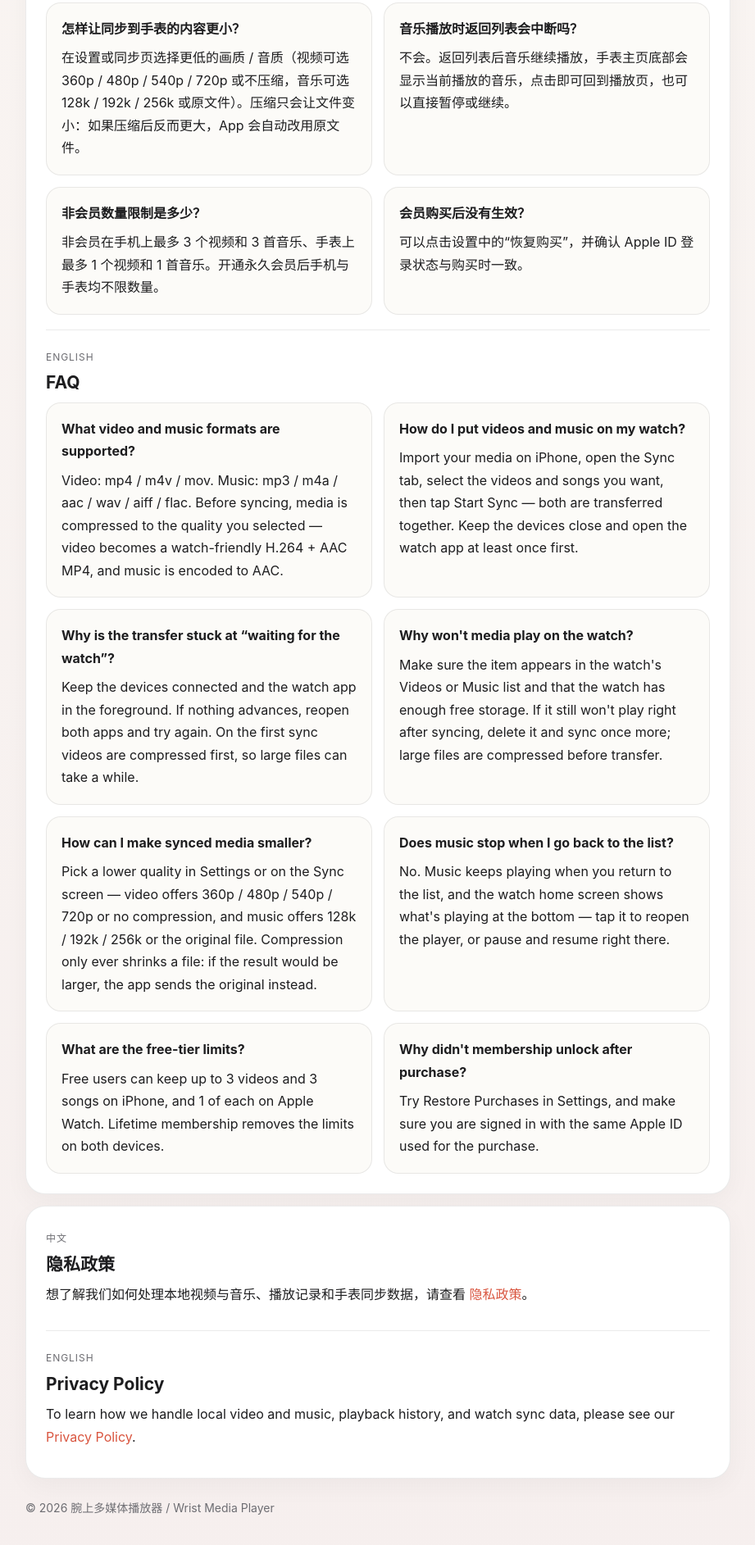
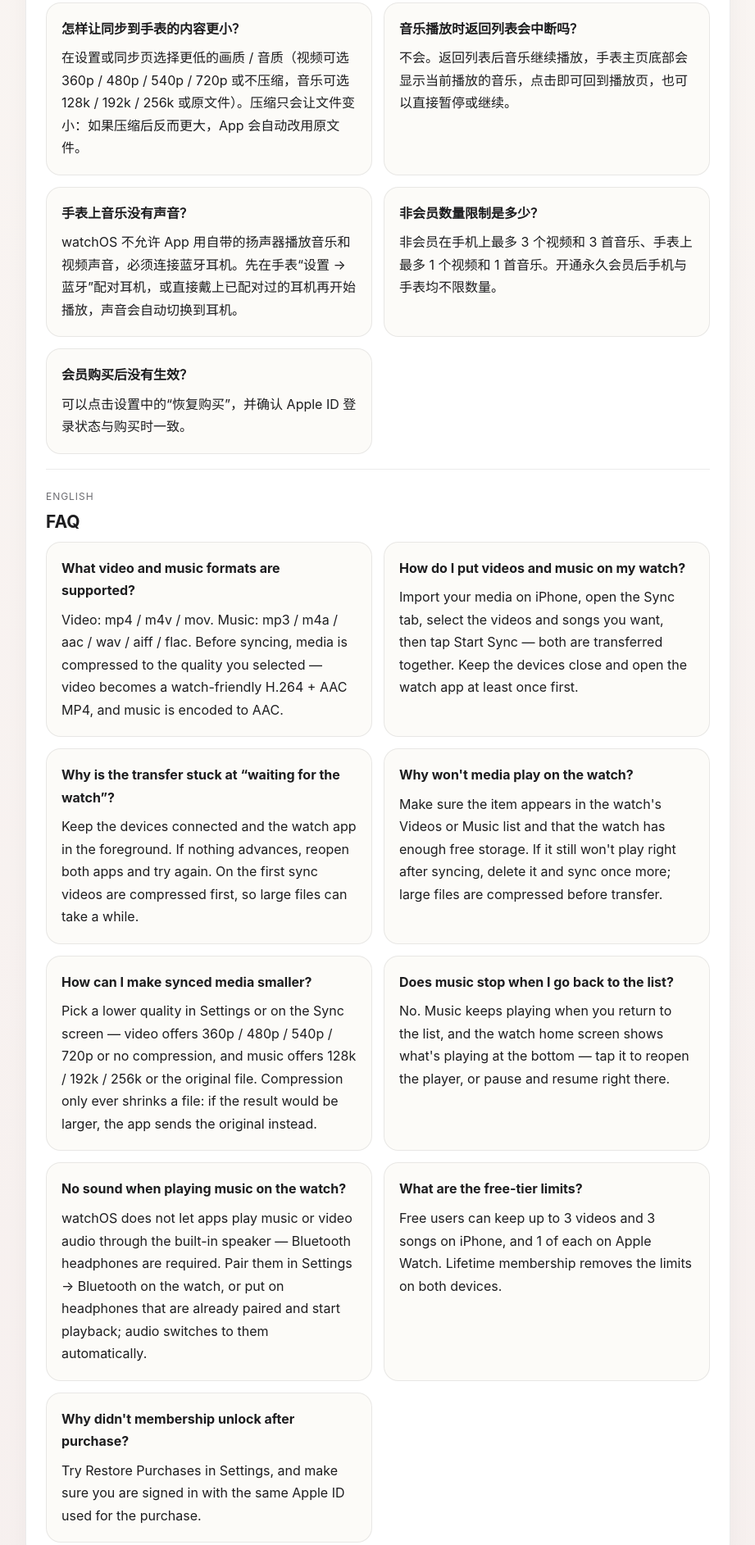
Before and after one commit to uuumr/gap-pin-pages, a plain HTML site: page WatchVideo_support.html in a window 1280 px wide. Shown: the part 1564-3449 px from the top of the page at 82% size, without its empty margins (179-1100 px from the left). Drawn offline with Linux system fonts and the light colour scheme.

Commit message:
Add files via upload
watchvideo

```diff
--- a/WatchVideo_support.html
+++ b/WatchVideo_support.html
@@ -210,6 +210,10 @@
                 <p>不会。返回列表后音乐继续播放，手表主页底部会显示当前播放的音乐，点击即可回到播放页，也可以直接暂停或继续。</p>
               </div>
               <div class="faq">
+                <h3>手表上音乐没有声音？</h3>
+                <p>watchOS 不允许 App 用自带的扬声器播放音乐和视频声音，必须连接蓝牙耳机。先在手表“设置 → 蓝牙”配对耳机，或直接戴上已配对过的耳机再开始播放，声音会自动切换到耳机。</p>
+              </div>
+              <div class="faq">
                 <h3>非会员数量限制是多少？</h3>
                 <p>非会员在手机上最多 3 个视频和 3 首音乐、手表上最多 1 个视频和 1 首音乐。开通永久会员后手机与手表均不限数量。</p>
               </div>
@@ -249,6 +253,10 @@
                 <p>No. Music keeps playing when you return to the list, and the watch home screen shows what's playing at the bottom — tap it to reopen the player, or pause and resume right there.</p>
               </div>
               <div class="faq">
+                <h3>No sound when playing music on the watch?</h3>
+                <p>watchOS does not let apps play music or video audio through the built-in speaker — Bluetooth headphones are required. Pair them in Settings → Bluetooth on the watch, or put on headphones that are already paired and start playback; audio switches to them automatically.</p>
+              </div>
+              <div class="faq">
                 <h3>What are the free-tier limits?</h3>
                 <p>Free users can keep up to 3 videos and 3 songs on iPhone, and 1 of each on Apple Watch. Lifetime membership removes the limits on both devices.</p>
               </div>
```
